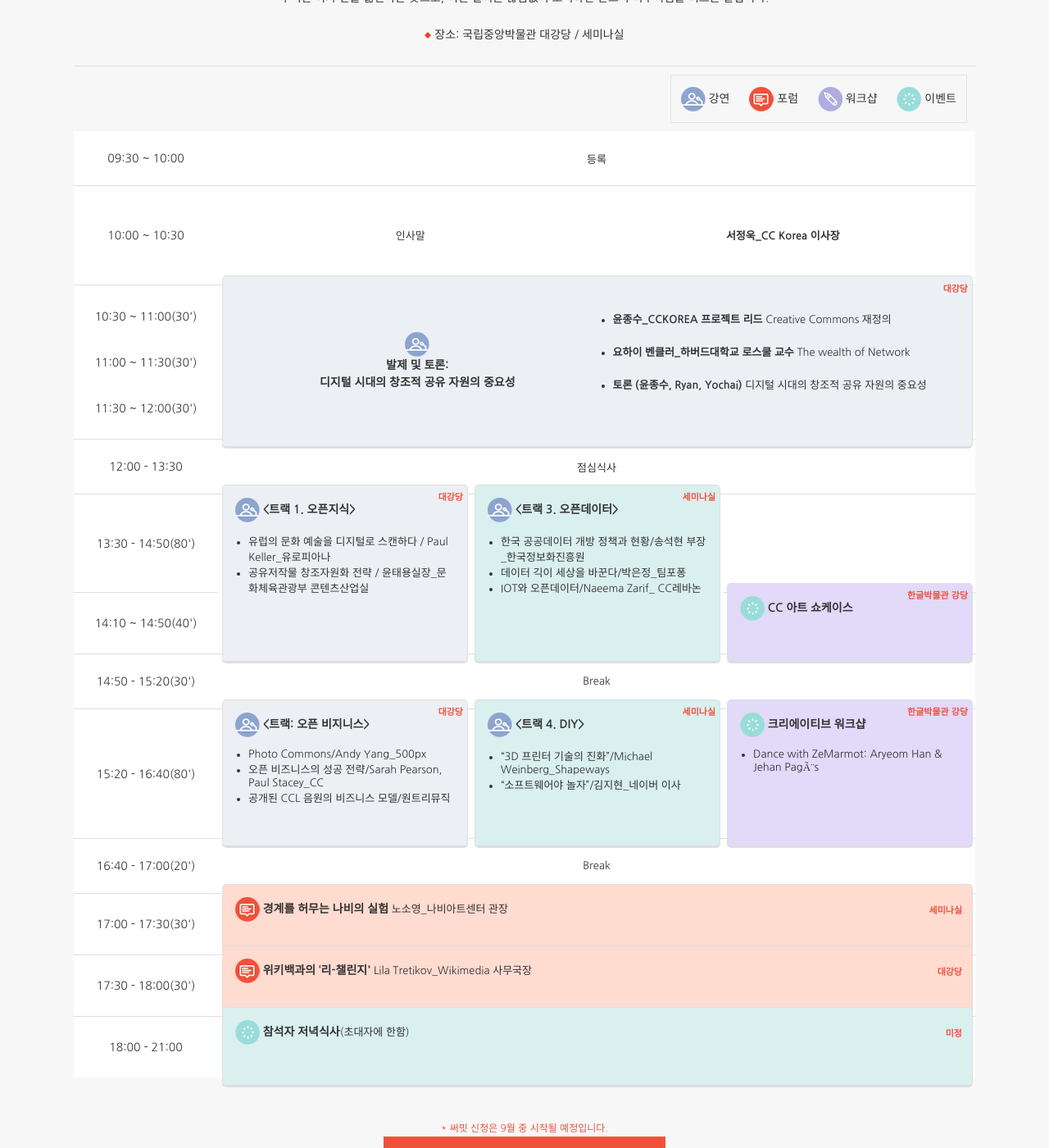
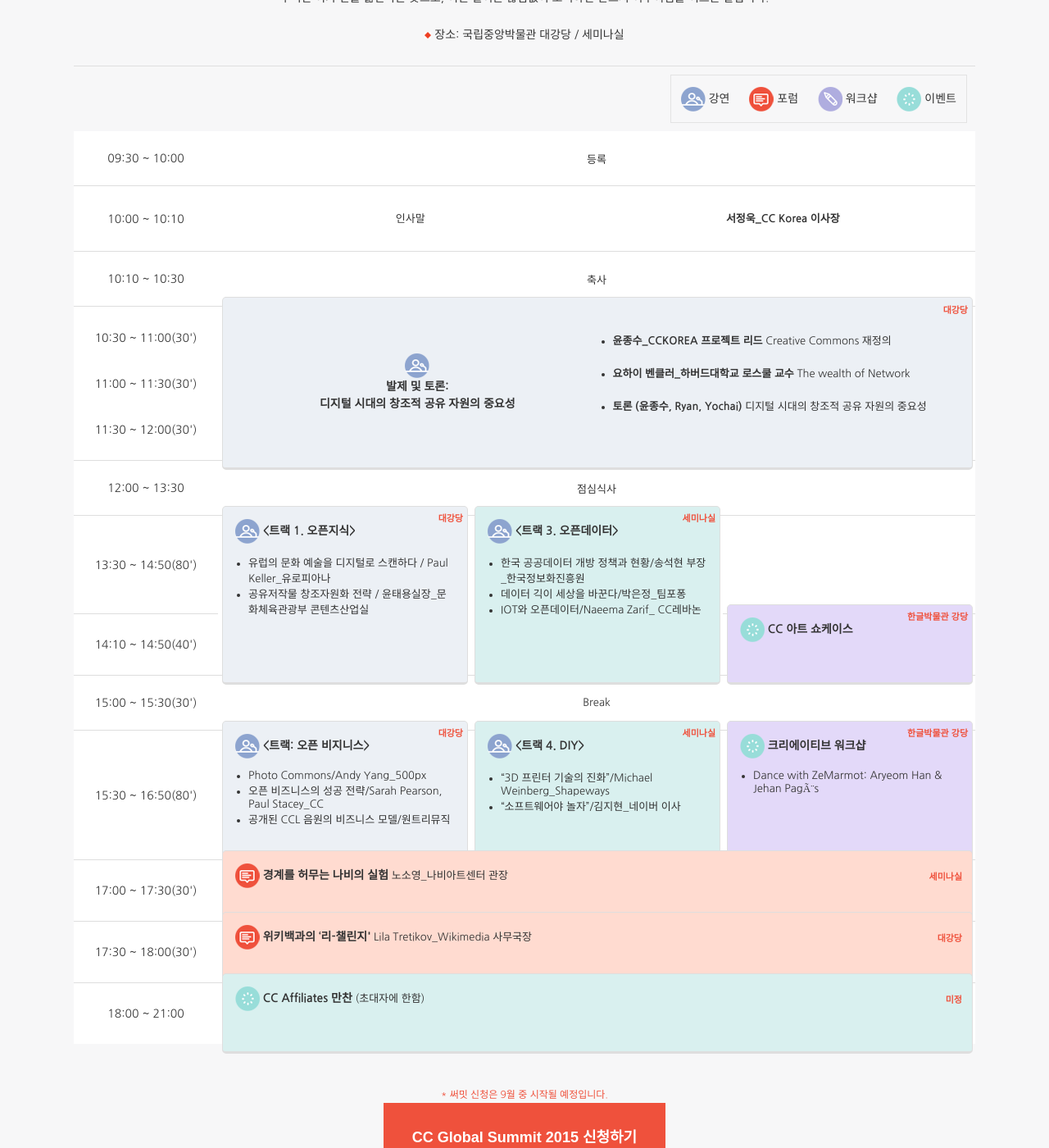
Before and after one commit to creativecommonskorea/2015-global-summit, a Jekyll site: the page built from programs.html, in a window 1280 px wide and 1400 px high, scrolled down 551 px. Shown: the whole window at 82% size. Built offline with Jekyll 4.4.1, drawn with Linux system fonts in a browser that asks for light colours; nearby versions of some CDN libraries.

Commit message:
프로그램 문구 수정

```diff
--- a/_includes/day15_detail.html
+++ b/_includes/day15_detail.html
@@ -25,9 +25,9 @@
                 <td width="16%">09:30 ~ 10:00</td>
                 <td colspan="3">등록</td>
             </tr>
-            <tr class="border_bottom h120">
-                <td>10:00 ~ 10:30</td>
-                <td class="h120" colspan="3">
+            <tr class="border_bottom h60">
+                <td>10:00 ~ 10:10</td>
+                <td class="h60" colspan="3">
                     <div class="table">
                         <div class="tr">
                             <div class="td w50p">인사말</div>
@@ -36,6 +36,12 @@
                             </div>
                         </div>
                     </div>
+                </td>
+            </tr>
+            <tr class="border_bottom">
+                <td>10:10 ~ 10:30</td>
+                <td class="h60" colspan="3">
+                    축사
                 </td>
             </tr>
             <tr class="h120 border_bottom">
@@ -70,11 +76,11 @@
                 </td>
             </tr>
             <tr class="border_bottom">
-                <td>12:00 - 13:30</td>
+                <td>12:00 ~ 13:30</td>
                 <td colspan="3">점심식사</td>
             </tr>
             <tr class="border_bottom h120">
-                <td>13:30 - 14:50(80')</td>
+                <td>13:30 ~ 14:50(80')</td>
                 <td style="width: 28%;" rowspan="2">
                     <div class="whiteblue_light left corner_all">
                         <div class="location"><!-- 장소 --> 대강당</div>
@@ -111,11 +117,11 @@
                 </td>
             </tr>
             <tr class="border_bottom">
-                <td>14:50 - 15:20(30')</td>
+                <td>15:00 ~ 15:30(30')</td>
                 <td colspan="3">Break</td>
             </tr>
             <tr class="border_bottom">
-                <td>15:20 - 16:40(80')</td>
+                <td>15:30 ~ 16:50(80')</td>
                 <td width="28%">
                     <div class="whiteblue_light left corner_all">
                         <div class="location"><!-- 장소 --> 대강당</div>
@@ -151,11 +157,7 @@
                 </td>
             </tr>
             <tr class="border_bottom">
-                <td>16:40 - 17:00(20')</td>
-                <td colspan="3">Break</td>
-            </tr>
-            <tr class="border_bottom">
-                <td>17:00 - 17:30(30')</td>
+                <td>17:00 ~ 17:30(30')</td>
                 <td class="p5855" colspan="3">
                     <div class="whiteorange_light left corner_all">
                         <div class="oneline_location"><!-- 장소 --> 세미나실</div>
@@ -165,7 +167,7 @@
                 </td>
             </tr>
             <tr class="border_bottom">
-                <td>17:30 - 18:00(30')</td>
+                <td>17:30 ~ 18:00(30')</td>
                 <td class="p5855" colspan="3">
                     <div class="whiteorange_light left corner_all">
                         <div class="oneline_location"><!-- 장소 --> 대강당</div>
@@ -175,12 +177,12 @@
                 </td>
             </tr>
             <tr>
-                <td>18:00 - 21:00</td>
+                <td>18:00 ~ 21:00</td>
                 <td class="p5855" colspan="3">
                     <div class="whitegreen_light left corner_all">
                         <div class="oneline_location"><!-- 장소 --> 미정</div>
                         <img src="/images/other/program_icon_04.png" alt="이벤트"/>
-                        <span class="h2">참석자 저녁식사</span>(초대자에 한함)
+                        <span class="h2">CC Affiliates 만찬</span> (초대자에 한함)
                     </div>
                 </td>
             </tr>
--- a/_includes/day16_detail.html
+++ b/_includes/day16_detail.html
@@ -26,31 +26,37 @@
                 <td colspan="6" width="84%">등록</td>
             </tr>
             <tr class="border_bottom">
-                <td>10:00 ~ 10:20(20')</td>
+                <td>10:00 ~ 10:05(5')</td>
                 <td colspan="6" class="h60">
                     <div class="gray_light left corner_all">
                         <div class="oneline_location"><!-- 장소: -->대강당</div>
                         <img src="/images/other/program_icon_04.png" alt="이벤트"/>
-                        <span class="h2">개회사</span> - Lawrence Lessig
+                        <span class="h2">인사말</span>
                     </div>
                 </td>
             </tr>
             <tr class="border_bottom">
-                <td>10:20 - 10:50(30')</td>
+                <td>10:05 ~ 10:30(25')</td>
+                <td colspan="6" class="h60">
+                    <div class="gray_light left corner_all">
+                        <div class="oneline_location"><!-- 장소: -->대강당</div>
+                        <img src="/images/other/program_icon_04.png" alt="이벤트"/>
+                        <span class="h2">키노트</span> - Ryan Merkley_CC CEO
+                    </div>
+                </td>
+            </tr>
+            <tr class="border_bottom">
+                <td>10:30 ~ 10:50(20')</td>
                 <td colspan="6" class="h60">
                     <div class="whiteblue_light left corner_all">
                         <div class="oneline_location"><!-- 장소: -->대강당</div>
                         <img src="/images/other/program_icon_04.png" alt="이벤트"/>
-                        <span class="h2">키노트</span> - Ryan Merkley, CC CEO
+                        <span class="h2">키노트</span> - 미정
                     </div>
                 </td>
             </tr>
             <tr class="border_bottom">
-                <td>10:50 - 11:00(10')</td>
-                <td colspan="6">Break</td>
-            </tr>
-            <tr class="border_bottom">
-                <td>11:00 - 12:30(90')</td>
+                <td>11:00 ~ 12:30(90')</td>
                 <td width="14%">
                     <div class="gray_light left corner_all">
                         <div class="location"><!-- 장소: -->대강당</div>
@@ -94,16 +100,16 @@
                 </td>
             </tr>
             <tr class="border_bottom">
-                <td>12:30 - 14:00</td>
+                <td>12:30 ~ 13:30</td>
                 <td colspan="6">점심 + 포스터 세션 + 라이트닝토크</td>
             </tr>
             <tr class="border_bottom">
-                <td>14:00 - 15:00(60')</td>
+                <td>14:00 ~ 15:00(60')</td>
                 <td width="14%">
                     <div class="gray_light left corner_all">
                         <div class="location"><!-- 장소: -->대강당</div>
                         <img src="/images/other/program_icon_04.png" alt="이벤트"/>
-                        <span class="h2">10분 쇼케이스</span>
+                        <span class="h2">쇼케이스</span>
                     </div>
                 </td>
                 <td width="14%" rowspan="3">
@@ -155,11 +161,11 @@
                 </td>
             </tr>
             <tr class="border_bottom">
-                <td>15:00 - 15:15(15')</td>
+                <td>15:00 ~ 15:30(30')</td>
                 <td colspan="6">Break</td>
             </tr>
             <tr class="border_bottom">
-                <td>15:20 - 16:40(80')</td>
+                <td>15:30 ~ 16:50(80')</td>
                 <td width="14%">
                     <div class="gray_light left corner_all">
                         <div class="location"><!-- 장소: -->대강당</div>
@@ -216,11 +222,7 @@
                 </td>
             </tr>
             <tr class="border_bottom">
-                <td>16:45 - 17:00(15')</td>
-                <td colspan="6">Break</td>
-            </tr>
-            <tr class="border_bottom">
-                <td>17:00 - 17:40(40')</td>
+                <td>17:00 ~ 17:20(20')</td>
                 <td colspan="6">
                     <div class="gray_light left corner_all">
                         <div class="oneline_location"><!-- 장소: -->대강당</div>
@@ -230,17 +232,17 @@
                 </td>
             </tr>
             <tr class="border_bottom">
-                <td>17:20 - 18:00(40')</td>
+                <td>17:20 ~ 18:00(40')</td>
                 <td colspan="6">
                     <div class="gray_light left corner_all">
                         <div class="oneline_location"><!-- 장소: -->대강당</div>
                         <img src="/images/other/program_icon_04.png" alt="이벤트"/>
-                        <span class="h2">대담: 열린 인터넷</span> - 전길남, 요하이 뱅클러
+                        <span class="h2">대담: 열린 인터넷</span> - 전길남, 요하이 벤클러
                     </div>
                 </td>
             </tr>
             <tr class="border_bottom">
-                <td>20:00 - 22:00</td>
+                <td>20:00 ~ 22:00</td>
                 <td colspan="6">
                     <div class="gray_light left corner_all">
                         <img src="/images/other/program_icon_04.png" alt="이벤트"/>
--- a/_includes/day17_detail.html
+++ b/_includes/day17_detail.html
@@ -173,11 +173,11 @@
                 </td>
             </tr>
             <tr class="border_bottom">
-                <td>16:40 - 17:00(20')</td>
+                <td>16:40 ~ 17:00(20')</td>
                 <td colspan="4">Break</td>
             </tr>
             <tr class="border_bottom">
-                <td>17:00 - 17:40(40')</td>
+                <td>17:00 ~ 17:40(40')</td>
                 <td colspan="4">
                     <div class="gray_light left corner_all">
                         <div class="oneline_location"><!-- 장소: -->미정</div>
```
